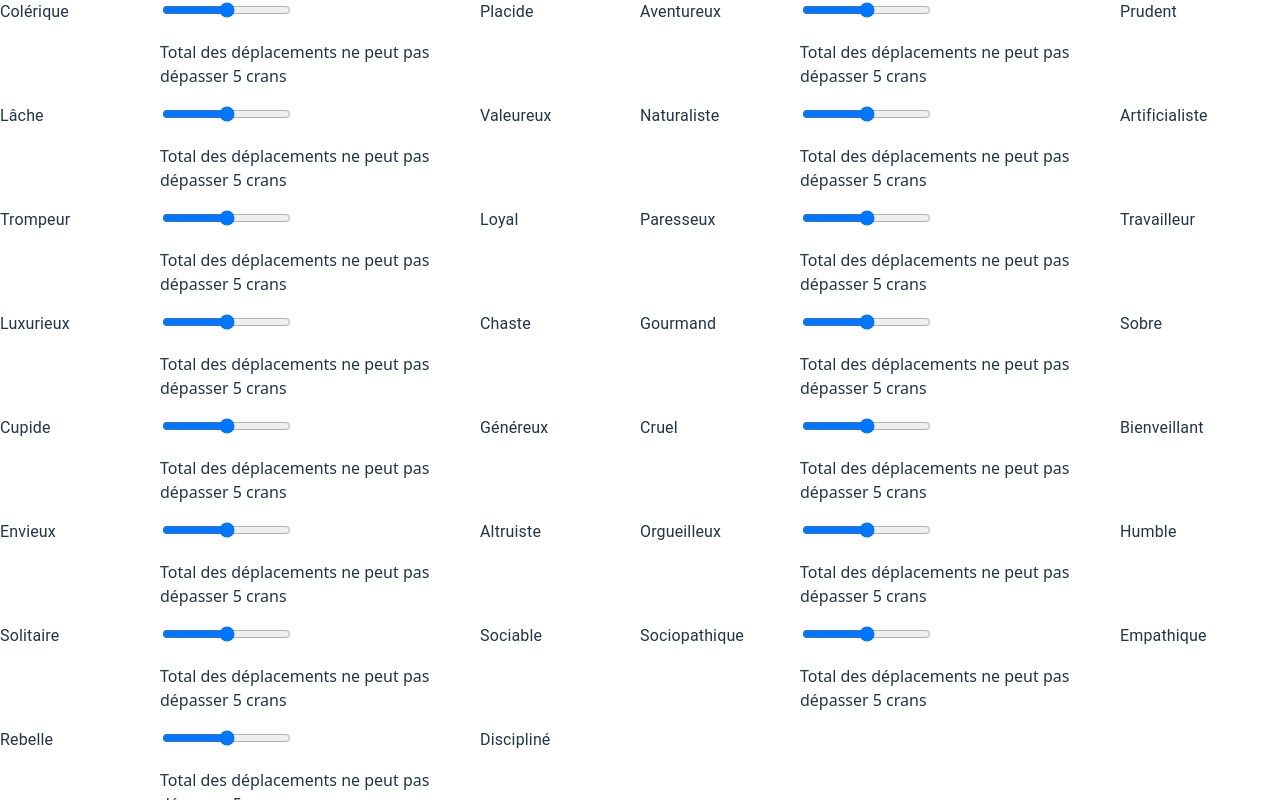
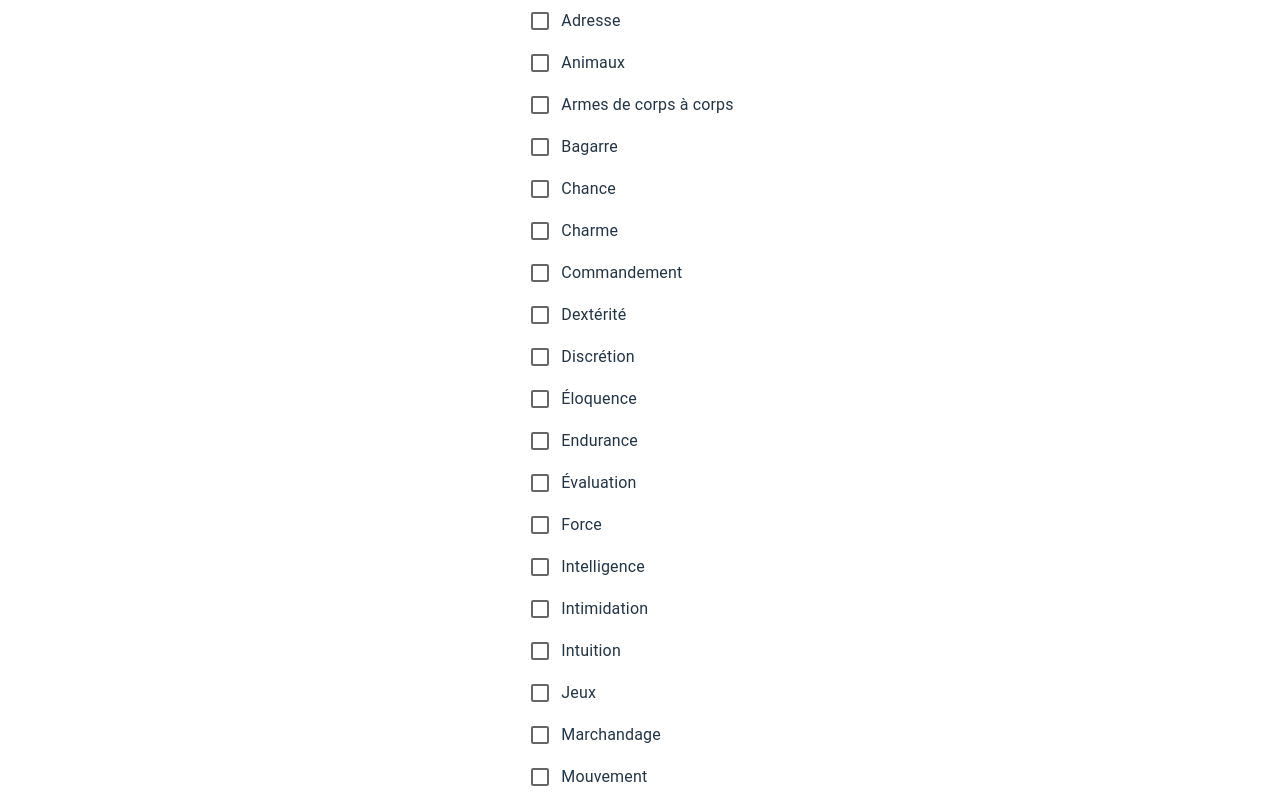
Before and after one commit to gabriellevy/destin-extremis-react, a React (Create React App) app: page /choix-coterie in a window 1280 px wide. Both pictures are taken after a click on the button "Valider". Shown: the top 800 px of the page. Built offline with nearby package versions, Linux system fonts and the light colour scheme; what @mistralai/mistralai would draw is missing.

Commit message:
formulaire intermédiaire sélection de compétences

```diff
--- a/src/ChoixDeCoterie/ChoixDeCoterie.tsx
+++ b/src/ChoixDeCoterie/ChoixDeCoterie.tsx
@@ -3,15 +3,33 @@ import {FieldErrorsImpl, useForm} from 'react-hook-form';
 import {TypeMauvais} from "../types/BonMauvais";
 import SelectionTraits from "./SelectionTraits";
 import Resultat from "./Resultat";
+import SelectionComp from "./SelectionComp";
+import {TypeCompetence} from "../types/perso/comps/Comps";
 
-type FormData = {
-    [key in TypeMauvais]: number;
+export type ChoixCoterieFormData = {
+    competences: {
+        [key in TypeCompetence]: boolean;
+    };
+    mauvais: {
+        [key in TypeMauvais]: number;
+    };
 };
 
-const defaultValues: FormData = Object.keys(TypeMauvais).reduce((acc, key) => {
+const defaultValues: ChoixCoterieFormData = {
+    competences: Object.values(TypeCompetence).reduce((acc, competence) => {
+        acc[competence] = false;
+        return acc;
+    }, {} as { [key in TypeCompetence]: boolean }),
+        mauvais: Object.values(TypeMauvais).reduce((acc, mauvais) => {
+        acc[mauvais] = 0;
+        return acc;
+    }, {} as { [key in TypeMauvais]: number }),
+};
+
+/*const defaultValues: FormData = Object.keys(TypeMauvais).reduce((acc, key) => {
     acc[key as TypeMauvais] = 0;
     return acc;
-}, {} as FormData);
+}, {} as FormData);*/
 
 export enum PhaseDeChoix {
     selection_traits,
@@ -20,7 +38,7 @@ export enum PhaseDeChoix {
 }
 
 const ChoixDeCoterie : React.FC = () => {
-    const { register, handleSubmit, watch, formState: { errors } } = useForm<FormData>({
+    const { register, handleSubmit, watch, formState: { errors } } = useForm<ChoixCoterieFormData>({
         defaultValues: defaultValues
     });
     const [phaseDeChoix, setPhaseDeChoix] = useState<PhaseDeChoix>(PhaseDeChoix.selection_traits);
@@ -31,10 +49,20 @@ const ChoixDeCoterie : React.FC = () => {
                     (<SelectionTraits
                         register={register}
                         handleSubmit={handleSubmit}
-                        errors={errors as FieldErrorsImpl<FormData>}
+                        errors={errors as FieldErrorsImpl<ChoixCoterieFormData>}
                         watch={watch}
                         setPhaseDeChoix={setPhaseDeChoix}
                     />)
+            }
+            {
+                phaseDeChoix === PhaseDeChoix.selection_competences &&
+                (<SelectionComp
+                    register={register}
+                    handleSubmit={handleSubmit}
+                    errors={errors as FieldErrorsImpl<ChoixCoterieFormData>}
+                    watch={watch}
+                    setPhaseDeChoix={setPhaseDeChoix}
+                />)
             }
             {
                 phaseDeChoix === PhaseDeChoix.resultat &&
--- a/src/ChoixDeCoterie/Resultat.tsx
+++ b/src/ChoixDeCoterie/Resultat.tsx
@@ -6,18 +6,16 @@ import {affiniteViceVertuCoterie} from "../donnees/coteries/affiniteViceVertu";
 import Vignette from "./Vignette";
 import {descriptionCot} from "../donnees/coteries/description";
 import {iconesCot} from "../donnees/coteries/icones";
-
-type FormData = {
-    [key in TypeMauvais]: number;
-};
+import {ChoixCoterieFormData} from "./ChoixDeCoterie";
 
 type ResultatProps = {
-    watch: UseFormWatch<FormData>;
+    watch: UseFormWatch<ChoixCoterieFormData>;
 };
 
 const Resultat: React.FC<ResultatProps> = ({ watch }) => {
     // Exemple d'utilisation de `watch` pour accéder aux valeurs actuelles du formulaire
     const values = watch();
+    console.log("Mathieu values : ", values);
 
     // calcul du résultat
     const resParCoterie = new Map<Coterie, number>();
@@ -26,7 +24,7 @@ const Resultat: React.FC<ResultatProps> = ({ watch }) => {
 
         affiniteViceVertuCoterie[coterie].forEach(valBon => {
             const mauvais: TypeMauvais = getViceOppose(valBon.typeBon);
-            const valMauvaisPerso = values[mauvais];
+            const valMauvaisPerso = values.mauvais[mauvais];
             if (Math.abs(valMauvaisPerso) !== 0) {
                 // alors ça vaut le coup de compter :s
                 const valeurCoterie:number = valBon.valBon;
--- /dev/null
+++ b/src/ChoixDeCoterie/SelectionComp.tsx
@@ -0,0 +1,62 @@
+import {Button, Checkbox, FormControl, FormControlLabel, FormGroup, FormHelperText} from "@mui/material";
+import {TypeCompetence} from "../types/perso/comps/Comps";
+import {Dispatch, SetStateAction} from "react";
+import {ChoixCoterieFormData, PhaseDeChoix} from "./ChoixDeCoterie";
+import {FieldErrorsImpl, UseFormHandleSubmit, UseFormRegister, UseFormWatch} from "react-hook-form";
+
+type SelectionCompProps = {
+    register: UseFormRegister<ChoixCoterieFormData>;
+    errors: FieldErrorsImpl<ChoixCoterieFormData>;
+    watch: UseFormWatch<ChoixCoterieFormData>;
+    handleSubmit: UseFormHandleSubmit<ChoixCoterieFormData>;
+    setPhaseDeChoix: Dispatch<SetStateAction<PhaseDeChoix>>;
+};
+
+const SelectionComp: React.FC<SelectionCompProps> = ({
+                                                     register,
+                                                     errors,
+                                                     watch,
+                                                     handleSubmit,
+                                                     setPhaseDeChoix
+                                                 }) => {
+    const selectedCompetences: TypeCompetence[] = Object.entries(watch('competences')).flatMap(([key, value]) =>
+        value ? [key as TypeCompetence] : []
+    );
+
+    const onSubmit = (data: ChoixCoterieFormData) => {
+        const selected = Object.entries(data.competences)
+            .filter(([, value]) => value)
+            .map(([key]) => key as TypeCompetence);
+
+        if (selected.length > 10) {
+            // Cette logique est gérée par la validation du schéma, donc ce bloc peut être omis
+            console.error("Vous ne pouvez pas sélectionner plus de 10 compétences.");
+        } else {
+            setPhaseDeChoix(PhaseDeChoix.resultat);
+        }
+    };
+
+    return (
+        <FormControl component="form" onSubmit={handleSubmit(onSubmit)} error={!!errors.competences}>
+            <FormGroup>
+                {Object.values(TypeCompetence).map((competence) => (
+                    <FormControlLabel
+                        key={competence}
+                        control={
+                            <Checkbox
+                                {...register(`competences.${competence}`)}
+                            />
+                        }
+                        label={competence}
+                    />
+                ))}
+            </FormGroup>
+            {errors.competences && <FormHelperText>Vous ne pouvez pas sélectionner plus de 10 compétences.</FormHelperText>}
+            <Button type="submit" variant="contained" color="primary" disabled={selectedCompetences.length > 10}>
+                Valider
+            </Button>
+        </FormControl>
+    );
+};
+
+export default SelectionComp;
--- a/src/ChoixDeCoterie/SelectionTraits.tsx
+++ b/src/ChoixDeCoterie/SelectionTraits.tsx
@@ -2,37 +2,33 @@ import React, {Dispatch, SetStateAction} from 'react';
 import {FieldErrorsImpl, UseFormHandleSubmit, UseFormRegister, UseFormWatch} from 'react-hook-form';
 import {Grid2, Typography} from "@mui/material";
 import {TypeBon, TypeMauvais} from "../types/BonMauvais";
-import {PhaseDeChoix} from "./ChoixDeCoterie";
-
-type FormData = {
-    [key in TypeMauvais]: number;
-};
+import {ChoixCoterieFormData, PhaseDeChoix} from "./ChoixDeCoterie";
 
 type SelectionTraitsProps = {
-    register: UseFormRegister<FormData>;
-    errors: FieldErrorsImpl<FormData>;
-    watch: UseFormWatch<FormData>;
-    handleSubmit: UseFormHandleSubmit<FormData>;
+    register: UseFormRegister<ChoixCoterieFormData>;
+    errors: FieldErrorsImpl<ChoixCoterieFormData>;
+    watch: UseFormWatch<ChoixCoterieFormData>;
+    handleSubmit: UseFormHandleSubmit<ChoixCoterieFormData>;
     setPhaseDeChoix: Dispatch<SetStateAction<PhaseDeChoix>>;
 };
 
 const SelectionTraits: React.FC<SelectionTraitsProps> = ({ register, errors, watch, handleSubmit, setPhaseDeChoix }) => {
 
-    const idsSliders: string[] = Object.values(TypeMauvais);
+    const idsSliders: TypeMauvais[] = Object.values(TypeMauvais);
     const idsBons: string[] = Object.values(TypeBon);
-    const sliders = watch(Object.values(TypeMauvais) as Array<TypeMauvais>);
 
+    const sliders: number[] = idsSliders.map(id => watch(`mauvais.${id}`));
     const total = sliders.reduce((sum, value) => sum + Math.abs(value), 0);
 
-    const onSubmit = (_data: FormData) => {
-        setPhaseDeChoix(PhaseDeChoix.resultat);
+    const onSubmit = (_data: ChoixCoterieFormData) => {
+        setPhaseDeChoix(PhaseDeChoix.selection_competences);
     };
 
     return (
         <form onSubmit={handleSubmit(onSubmit)}>
             <Grid2 container spacing={0} sx={{ mb: 2 }} columns={16}>
-                {idsSliders.map((idSlider: string, indexSliderAffiche: number) => (
-                    <>
+                {idsSliders.map((idSlider: TypeMauvais, indexSliderAffiche: number) => (
+                    <React.Fragment key={idSlider}>
                         <Grid2 size={2}>
                             <Typography>
                                 {idSlider}
@@ -43,23 +39,23 @@ const SelectionTraits: React.FC<SelectionTraitsProps> = ({ register, errors, wat
                                 type="range"
                                 min="-3"
                                 max="3"
-                                {...register(idSlider as keyof FormData, {
+                                {...register(`mauvais.${idSlider}`, {
                                     validate: (value: number) => {
-                                        const newTotal = sliders
-                                            .map((v, index) => index === indexSliderAffiche ? value : v)
-                                            .reduce((sum, v) => sum + Math.abs(v), 0);
+                                        const newSliders = [...sliders];
+                                        newSliders[indexSliderAffiche] = value;
+                                        const newTotal = newSliders.reduce((sum, v) => sum + Math.abs(v), 0);
                                         return newTotal <= 5 || 'Total des déplacements ne peut pas dépasser 5 crans';
                                     }
                                 })}
                             />
-                            {errors[idSlider as TypeMauvais] && <p>{errors[idSlider as TypeMauvais]?.message}</p>}
+                            {errors.mauvais?.[idSlider] && <p>{errors.mauvais[idSlider]?.message}</p>}
                         </Grid2>
                         <Grid2 size={2}>
                             <Typography>
                                 {idsBons[indexSliderAffiche]}
                             </Typography>
                         </Grid2>
-                    </>
+                    </React.Fragment>
                 ))}
             </Grid2>
             <p>Total des déplacements: {total}</p>
```
